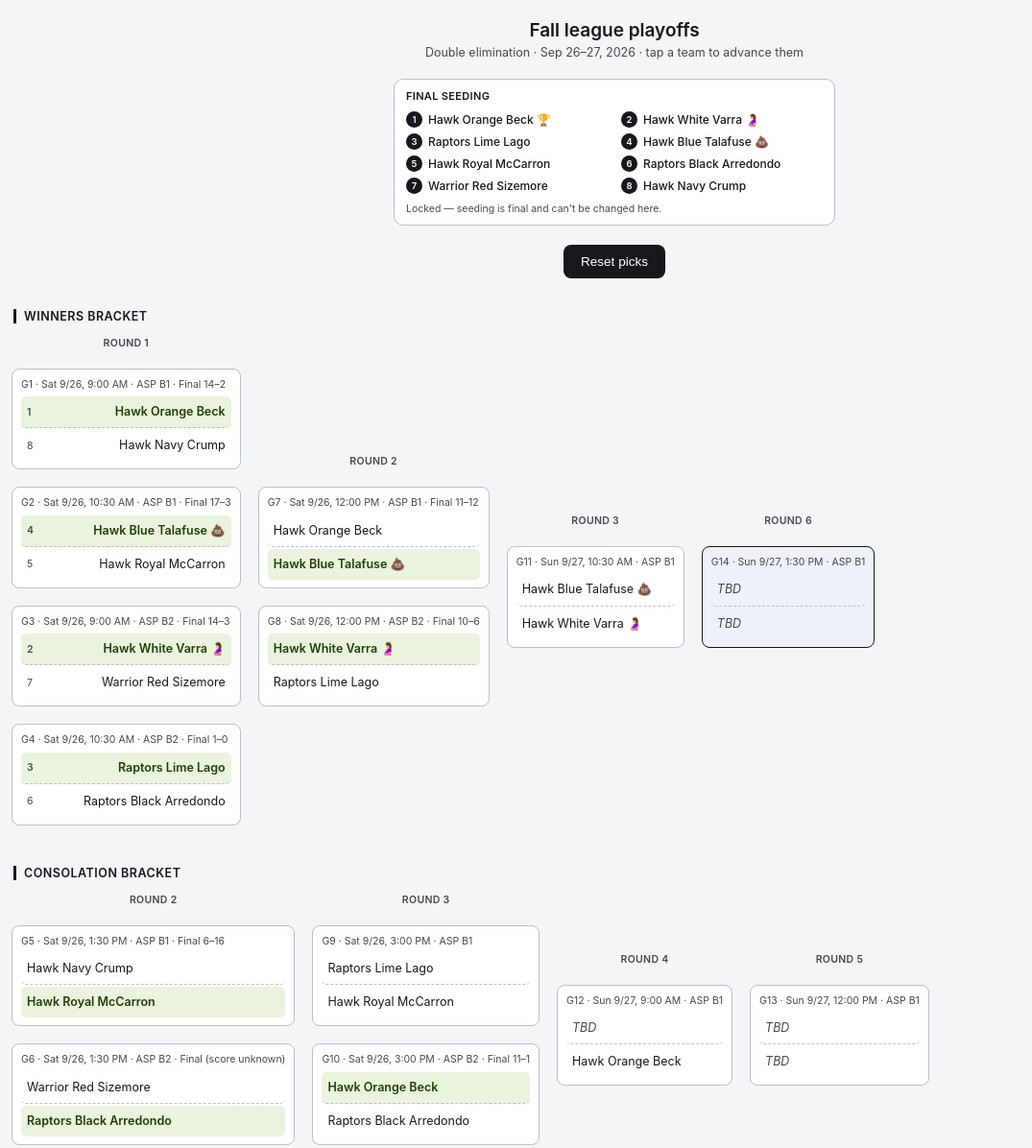
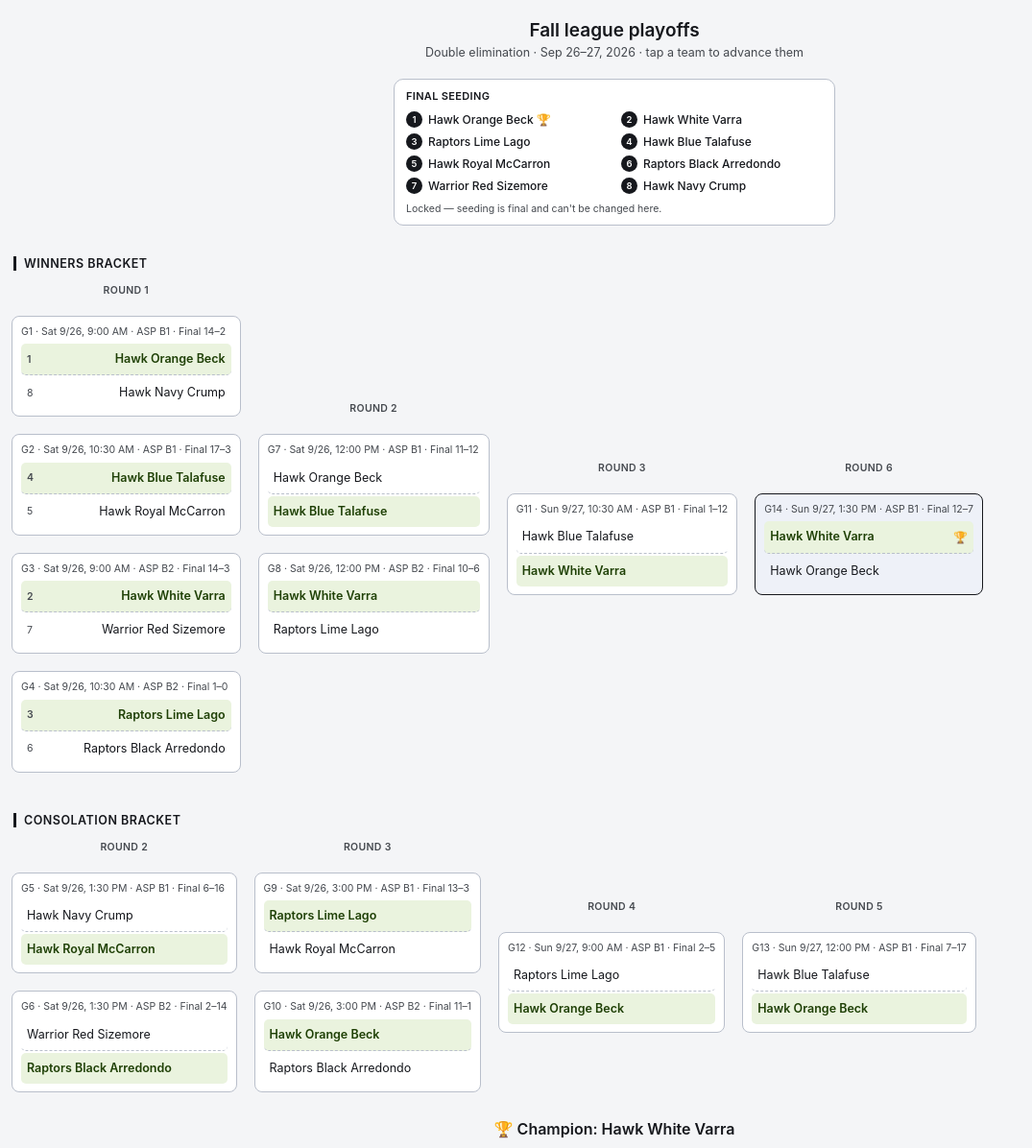
Before and after one commit to Saulnier/hawksPlayoffs, a plain HTML site: page index.html in a window 1280 px wide. Shown: the whole page at 96% size, without its empty margins (0-1075 px from the left). Drawn offline with Linux system fonts and the light colour scheme.

Commit message:
Refactor index.html by removing toolbar and updating seeds
Removed toolbar and reset button from the HTML structure. Updated seed names and added new game results.

```diff
--- a/index.html
+++ b/index.html
@@ -54,9 +54,6 @@
     .seed-grid { grid-template-columns: 1fr; }
   }
 
-  .toolbar { display: flex; justify-content: center; margin-bottom: 28px; }
-  .reset-btn { background: var(--navy); color: #fff; border: none; border-radius: 8px; padding: 10px 18px; font-size: 13.5px; cursor: pointer; }
-
   .section-label {
     font-size: 12.5px; font-weight: 600; color: var(--navy); text-transform: uppercase;
     letter-spacing: 0.04em; margin: 32px 0 14px 2px; border-left: 3px solid var(--navy); padding-left: 8px;
@@ -100,8 +97,6 @@
   <div class="lock-note">Locked — seeding is final and can't be changed here.</div>
 </div>
 
-<div class="toolbar"><button class="reset-btn" onclick="resetAll()">Reset picks</button></div>
-
 <div class="section-label">Winners bracket</div>
 <div class="bracket" id="winners-bracket"></div>
 
@@ -112,7 +107,7 @@
 
 <script>
 const SEEDS = {
-  1: "Hawk Orange Beck", 2: "Hawk White Varra 🤰", 3: "Raptors Lime Lago", 4: "Hawk Blue Talafuse 💩",
+  1: "Hawk Orange Beck", 2: "Hawk White Varra", 3: "Raptors Lime Lago", 4: "Hawk Blue Talafuse",
   5: "Hawk Royal McCarron", 6: "Raptors Black Arredondo", 7: "Warrior Red Sizemore", 8: "Hawk Navy Crump"
 };
 
@@ -143,8 +138,13 @@ const RESULTS = {
   G7: { winnerIdx: 1, score: "11–12" },
   G8: { winnerIdx: 0, score: "10–6" },
   G5: { winnerIdx: 1, score: "6–16" },
-  G6: { winnerIdx: 1, score: null },
-  G10: { winnerIdx: 0, score: "11–1" }
+  G6: { winnerIdx: 1, score: "2–14" },
+  G10: { winnerIdx: 0, score: "11–1" },
+  G9: { winnerIdx: 0, score: "13–3" },
+  G11: { winnerIdx: 1, score: "1–12" },
+  G12: { winnerIdx: 1, score: "2–5" },
+  G13: { winnerIdx: 1, score: "7–17" },
+  G14: { winnerIdx: 0, score: "12–7" }
 };
 
 const STORAGE_KEY = "parkerHawksBracketPicks";
@@ -199,13 +199,6 @@ function setWinner(gameId, idx) {
   const dependents = getDependents(gameId);
   dependents.forEach(gid => { if (!RESULTS[gid]) delete winners[gid]; });
   winners[gameId] = idx;
-  saveWinners();
-  render();
-}
-
-function resetAll() {
-  winners = {};
-  for (const gid in RESULTS) winners[gid] = RESULTS[gid].winnerIdx;
   saveWinners();
   render();
 }
```
